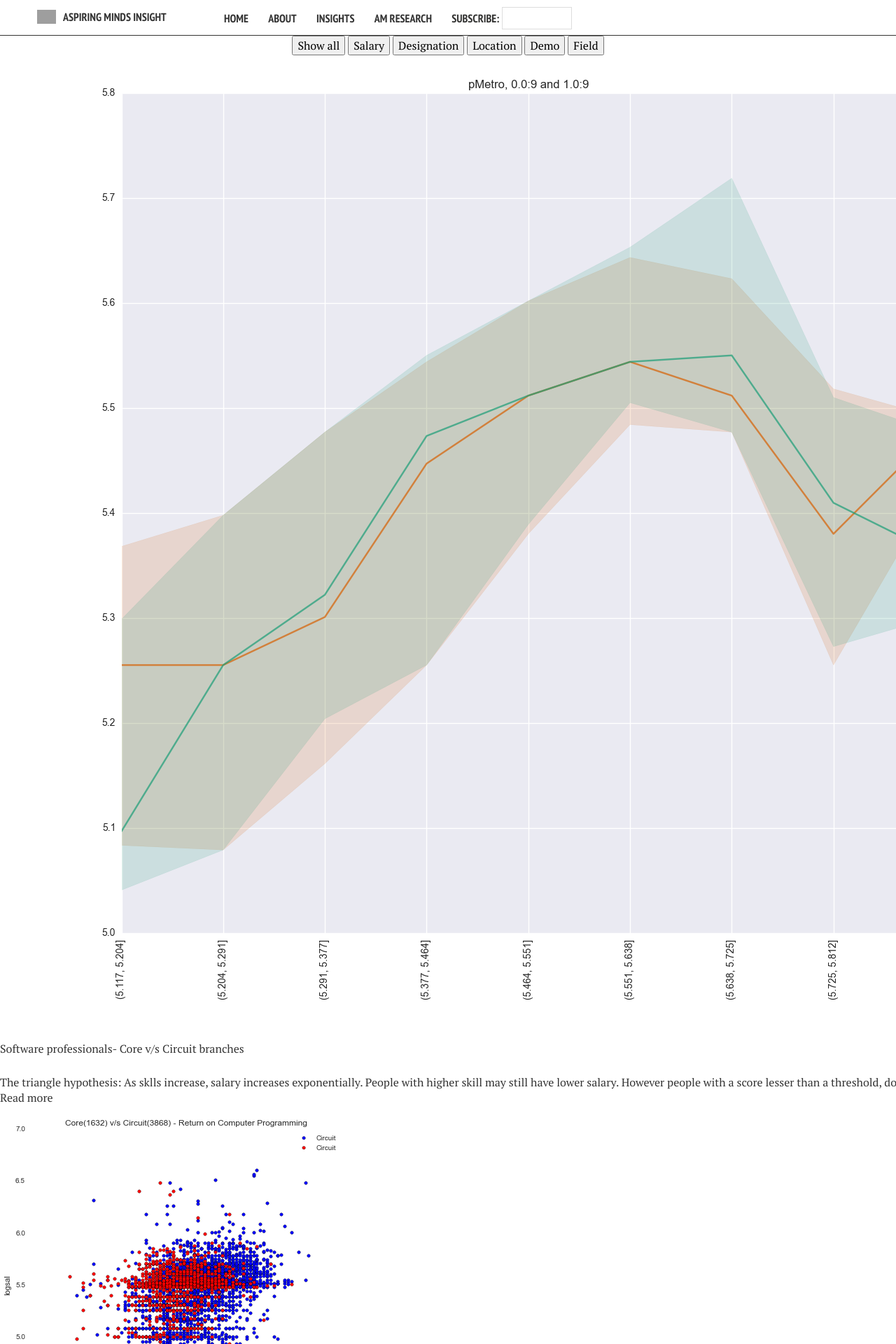
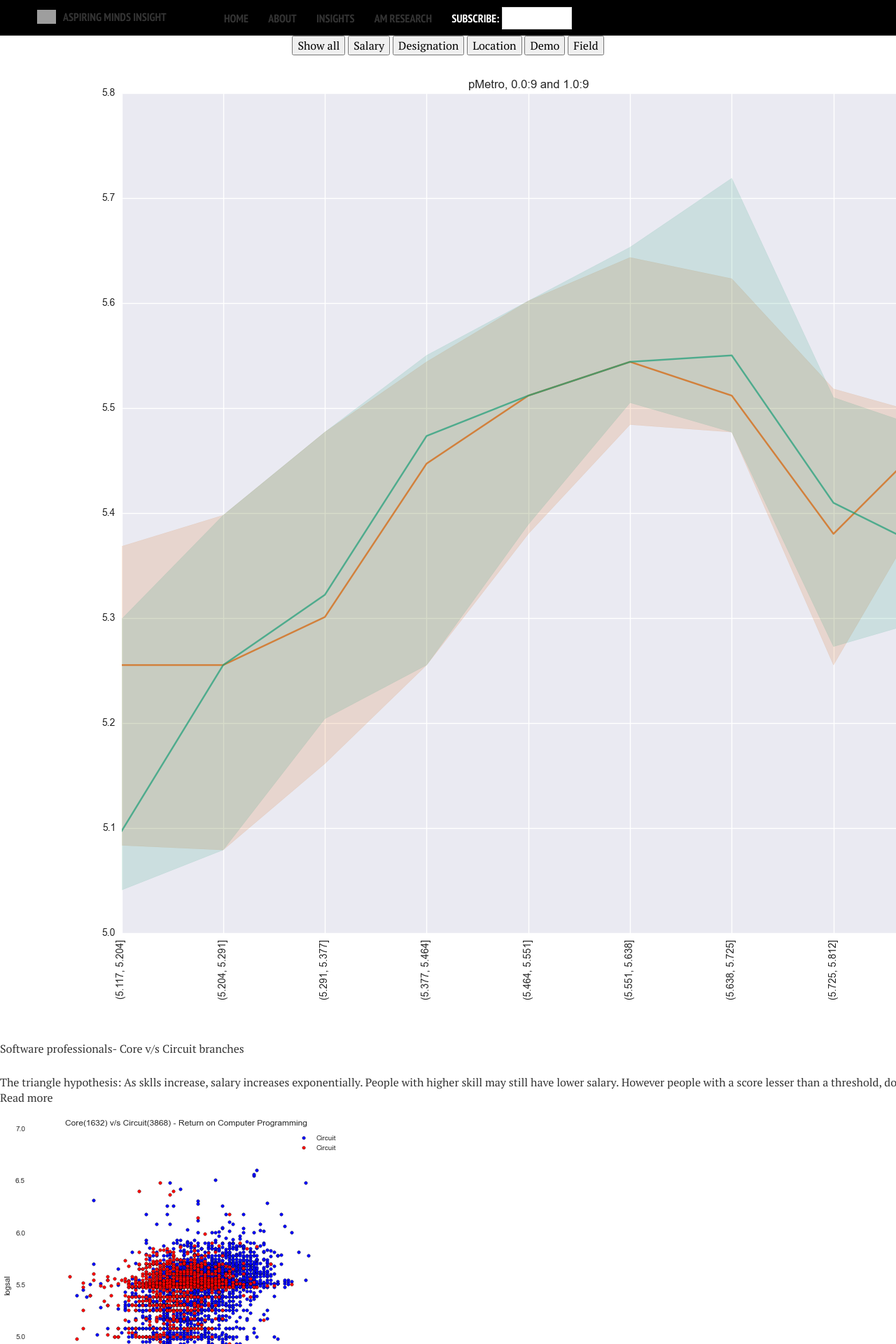
Before and after one commit to harshnisar/insights_gamma, a Jekyll site: the page built from trial2.md, in a window 1280 px wide. Shown: the top 1920 px of the page at 70% size. Built offline with Jekyll 4.4.1, drawn with Linux system fonts in a browser that asks for light colours; nearby versions of some CDN libraries; comment, search, counter and statistics services are not loaded; grey boxes are pictures that could not be loaded.

Commit message:
blacknavbar

```diff
--- a/_includes/_navigation.html
+++ b/_includes/_navigation.html
@@ -1,7 +1,10 @@
-<div class="navigation-wrapper" style="border-bottom: 1px solid; padding:0.5em 0 0em;">
+
+
+
+<div class="navigation-wrapper" style="border-bottom: 1px solid; padding:0.5em 0 0em; background-color:black;">
 	<div class="site-name" style="margin-top:6px;">
 		<img align="left" style="display:inline; margin-right:10px;" height="20" widht="20" src="https://pbs.twimg.com/profile_images/1539659203/bulbsmall_400x400.PNG">
-		<a href="{{ site.url }}/">{{ site.title }}</a>
+		<a class="blacktrial" href="{{ site.url }}/">{{ site.title }}</a>
 	</div><!-- /.site-name -->
 	<div class="top-navigation" style="margin-bottom:0px;">
 		<nav role="navigation" id="site-nav" class="nav">
@@ -12,10 +15,10 @@
 				        {% else %}
 				        {% assign domain = site.url %}
 				    {% endif %}
-				    <li><a href="{{ domain }}{{ link.url }}" {% if link.url contains 'http' %}target="_blank"{% endif %}>{{ link.title }}</a></li>
+				    <li><a class="blacktrial" href="{{ domain }}{{ link.url }}" {% if link.url contains 'http' %}target="_blank"{% endif %}>{{ link.title }}</a></li>
 				{% endfor %}
 				<!-- adding the input box to see how it looks -->
-				<li> Subscribe: <input type="text" id="id1" name="whatever"  style="margin-top:2px; width:100px" /></li>
+				<li style="color:white;"> Subscribe: <input type="text" id="id1" name="whatever"  style="margin-top:2px; width:100px; color:white;" /></li>
 		    </ul>
 		</nav>
 	</div><!-- /.top-navigation -->
--- a/_layouts/home5.html
+++ b/_layouts/home5.html
@@ -6,6 +6,8 @@
 <head>
 {% include _head.html %}
 <link rel="stylesheet" href="{{ site.url }}/assets/css/element.css">
+<link rel="stylesheet" href="{{ site.url }}/assets/css/black.css">
+<link rel="stylesheet" href="http://localhost:4000/assets/css/black.css">
 <style>
 #contain {
     background-color:#FFF;
```
Also changed, not shown: assets/css/black.css (added, +12 -0 lines), assets/css/element.css (line endings or trailing spaces).
